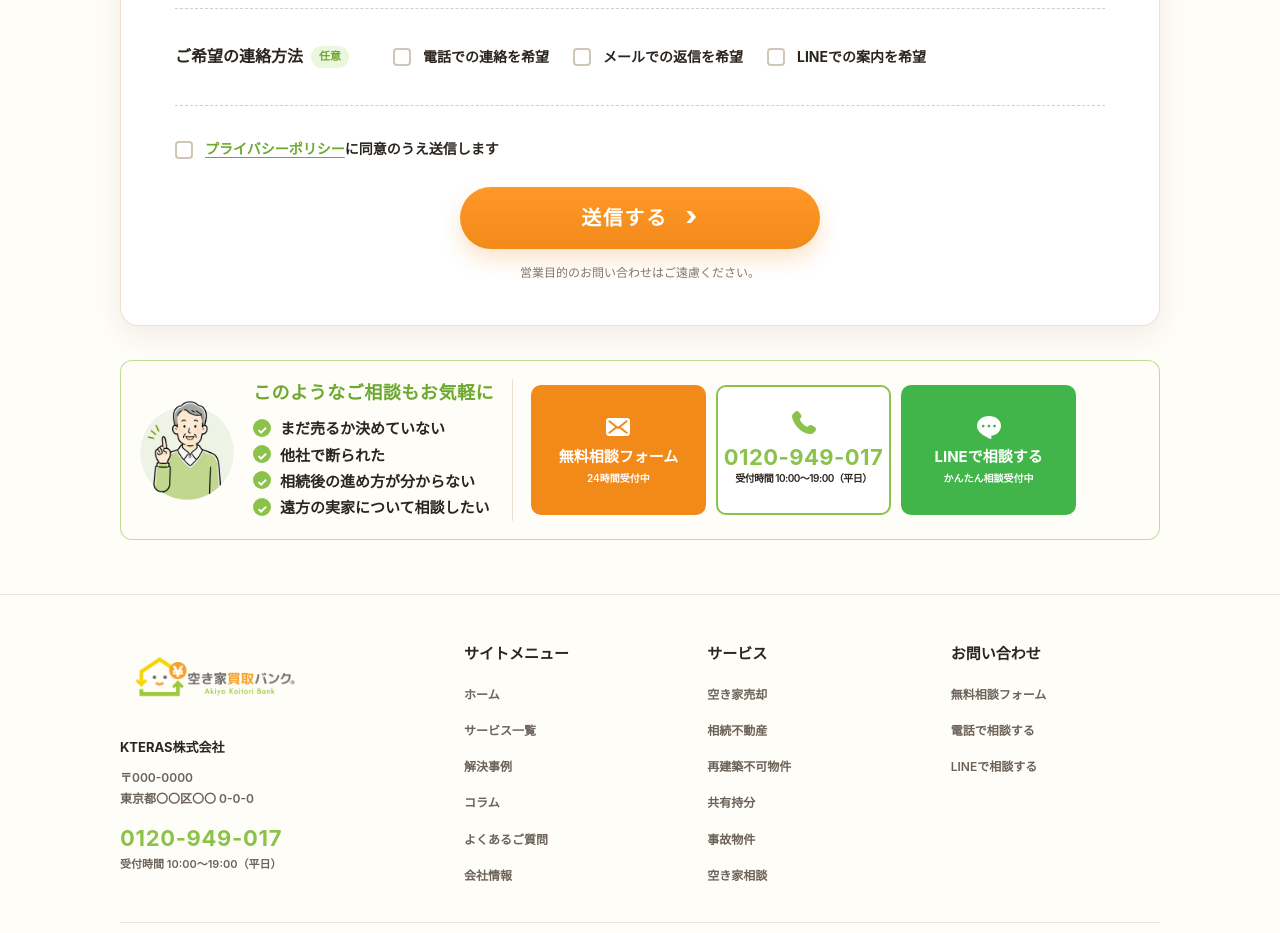
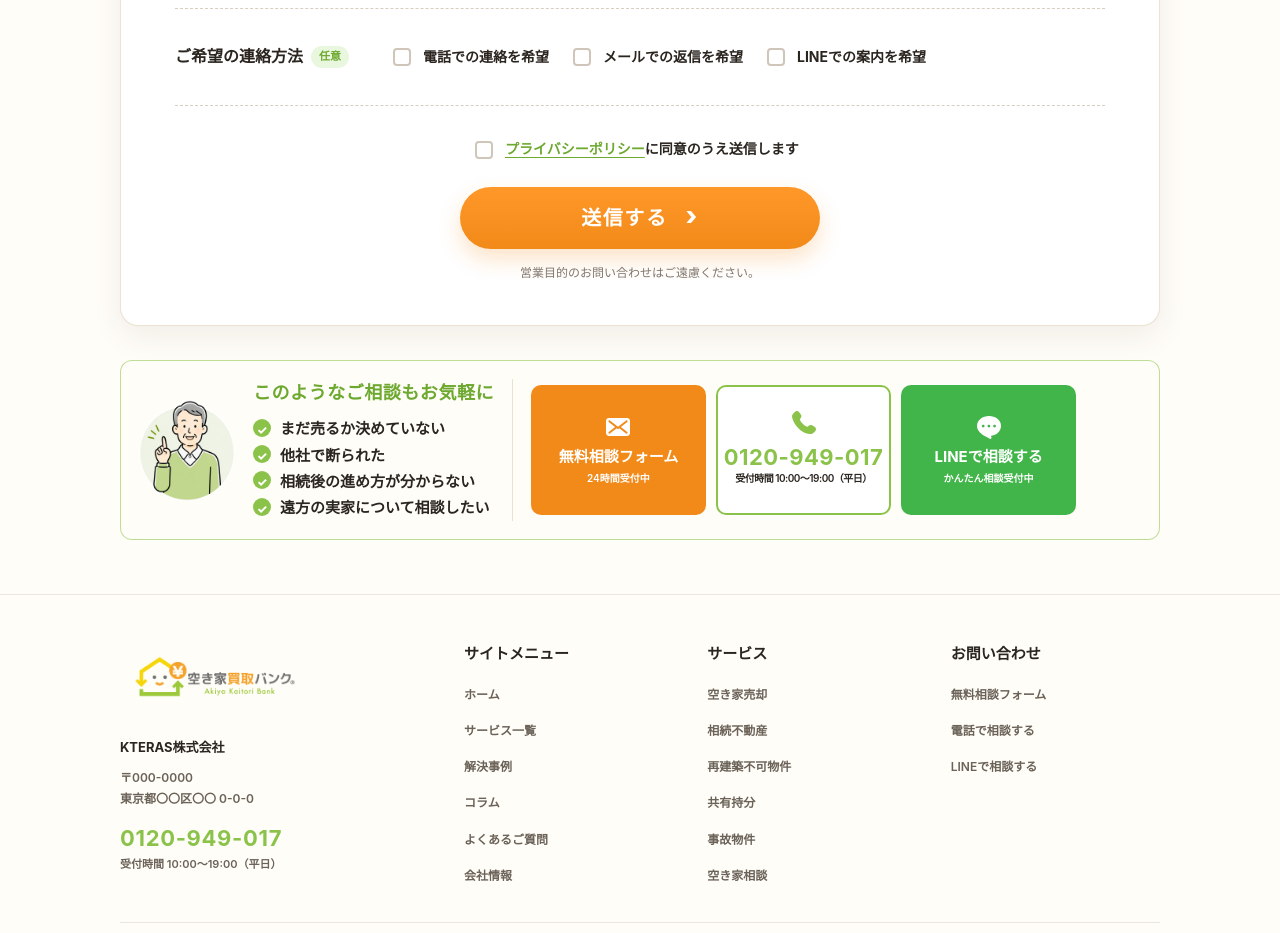
Before and after one commit to kteraskimura-sys/lp_projects, a plain HTML site: page akiyakaitoribank/top-test/contact/index.html in a window 1280 px wide. Shown: the part 1400-2333 px from the top of the page. Drawn offline with Linux system fonts and the light colour scheme.

Commit message:
Update contact.css

```diff
--- a/akiyakaitoribank/top-test/css/contact.css
+++ b/akiyakaitoribank/top-test/css/contact.css
@@ -477,8 +477,12 @@ textarea {
 .privacy-area {
   display: flex;
   justify-content: center;
-  margin-top: 30px;
+  /*margin-top: 30px;*/
 	text-align: center;
+	/*width: 330px;*/
+	width: min(100%, 330px);
+	position: relative;
+	margin: 30px auto 0;
 }
 
 .privacy-area label {
```
